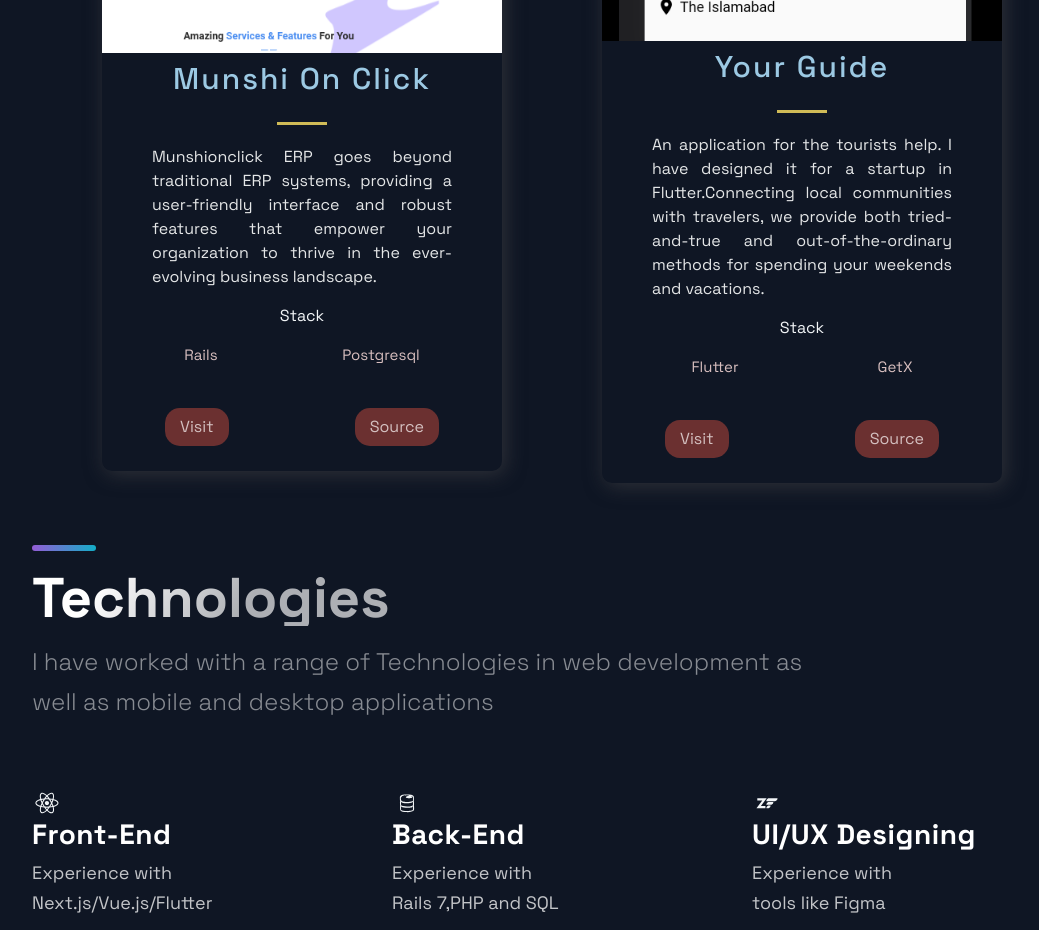
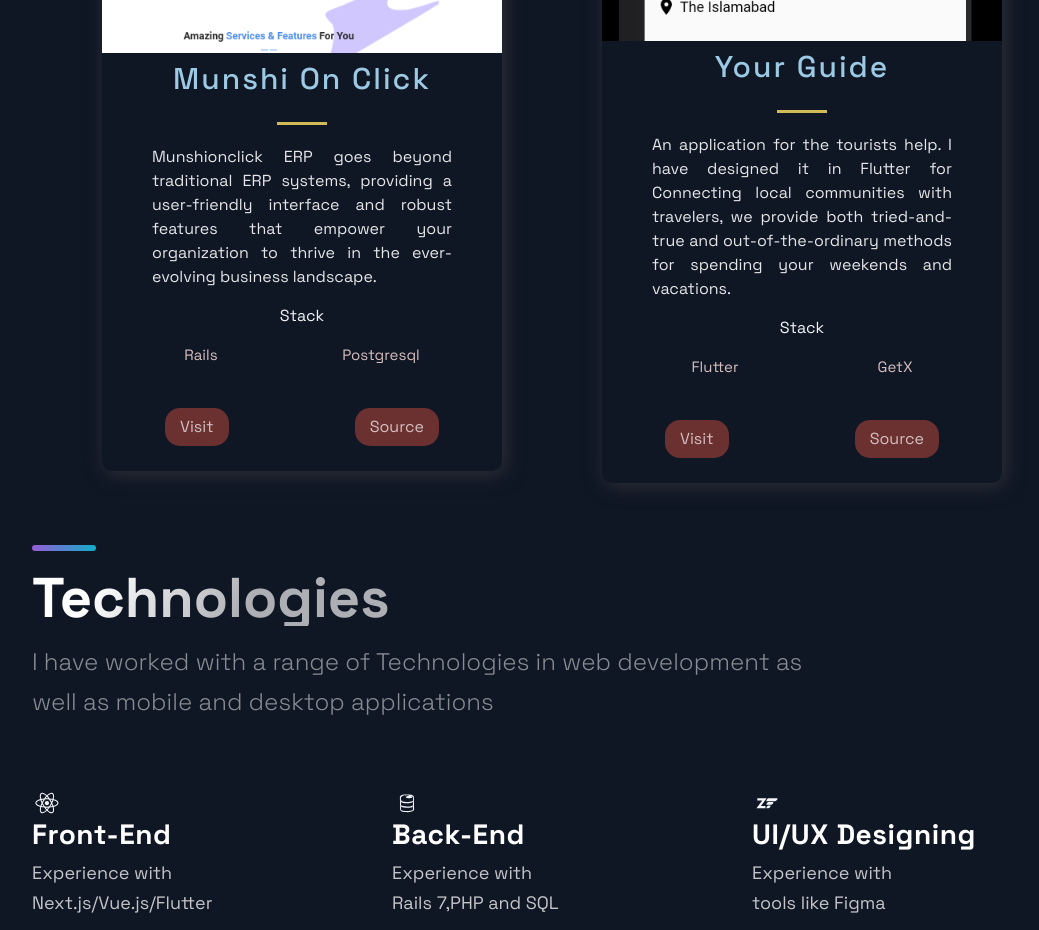
Before and after one commit to AfaqShahidKhan/portfolio-website-template-in-next-js, a Next.js app: page / in a window 1280 px wide. Shown: the part 2040-2970 px from the top of the page, without its empty margins (88-1127 px from the left). Built offline with nearby package versions, Linux system fonts and the light colour scheme.

Commit message:
update projects for afaq shahid khan

```diff
--- a/src/constants/constants.js
+++ b/src/constants/constants.js
@@ -32,10 +32,10 @@
   {
     title: "Your Guide",
     description:
-      "An application for the tourists help. I have designed it for a startup in Flutter.Connecting local communities with travelers, we provide both tried-and-true and out-of-the-ordinary methods for spending your weekends and vacations. ",
+      "An application for the tourists help. I have designed it in Flutter for Connecting local communities with travelers, we provide both tried-and-true and out-of-the-ordinary methods for spending your weekends and vacations. ",
     image: "/images/4.png",
     tags: ["Flutter", "GetX"],
-    source: "https://github.com/AfaqShahidKhan?tab=repositories",
+    source: "https://github.com/AfaqShahidKhan/Your-Guide",
     visit: "https://github.com/AfaqShahidKhan?tab=repositories",
     id: 3,
   },
```
